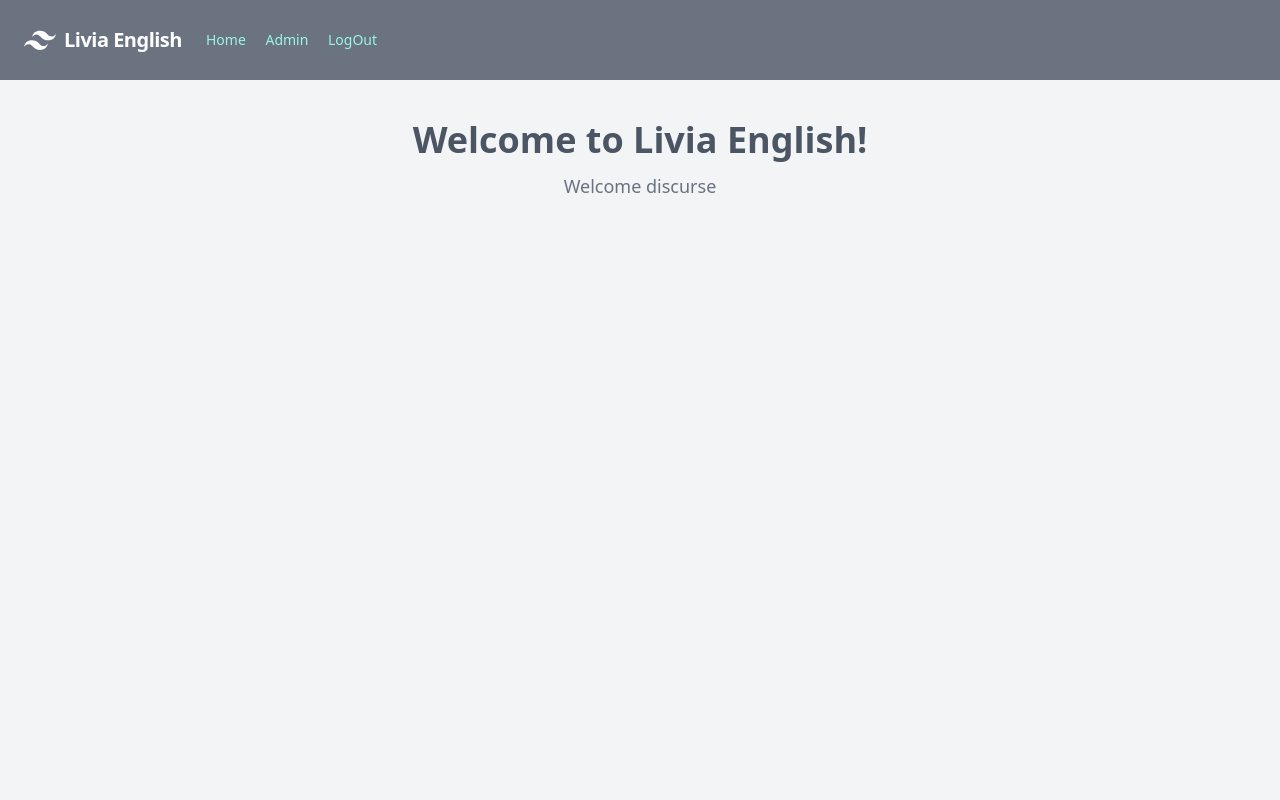
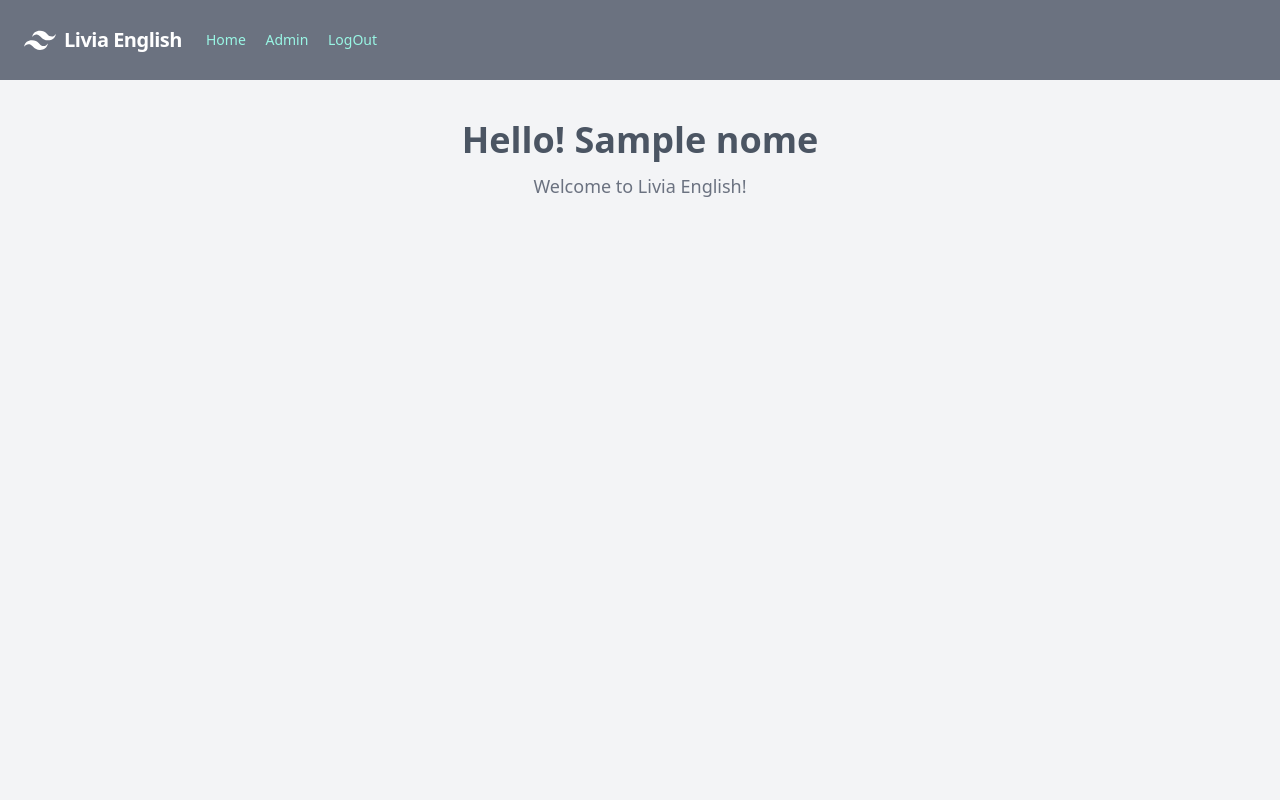
Before and after one commit to alekissandroarvo/simulado_django, a Django app: template templates/welcome.html in a window 1280 px wide. Run offline with Django 5.2, Linux system fonts and the light colour scheme; the template is opened without the code that fills it: most values are stand-ins (such as "Sample title", 1, 10 or a date in 2020); some libraries are stand-ins or nearby versions.

Commit message:
ajuste welcome page

```diff
--- a/templates/welcome.html
+++ b/templates/welcome.html
@@ -3,7 +3,7 @@
 
 {% block content %}
 <div class="text-center py-10 px-4 sm:px-6 lg:px-8">
-        <h1 class="block text-2xl font-bold text-gray-600 sm:text-4xl">Welcome to Livia English! </h1>
-        <p class="mt-3 text-lg text-gray-500">Welcome discurse</p>
+        <h1 class="block text-2xl font-bold text-gray-600 sm:text-4xl">Hello! {{nome}} </h1>
+        <p class="mt-3 text-lg text-gray-500">Welcome to Livia English!</p>
 </div>
 {% endblock %}
```
